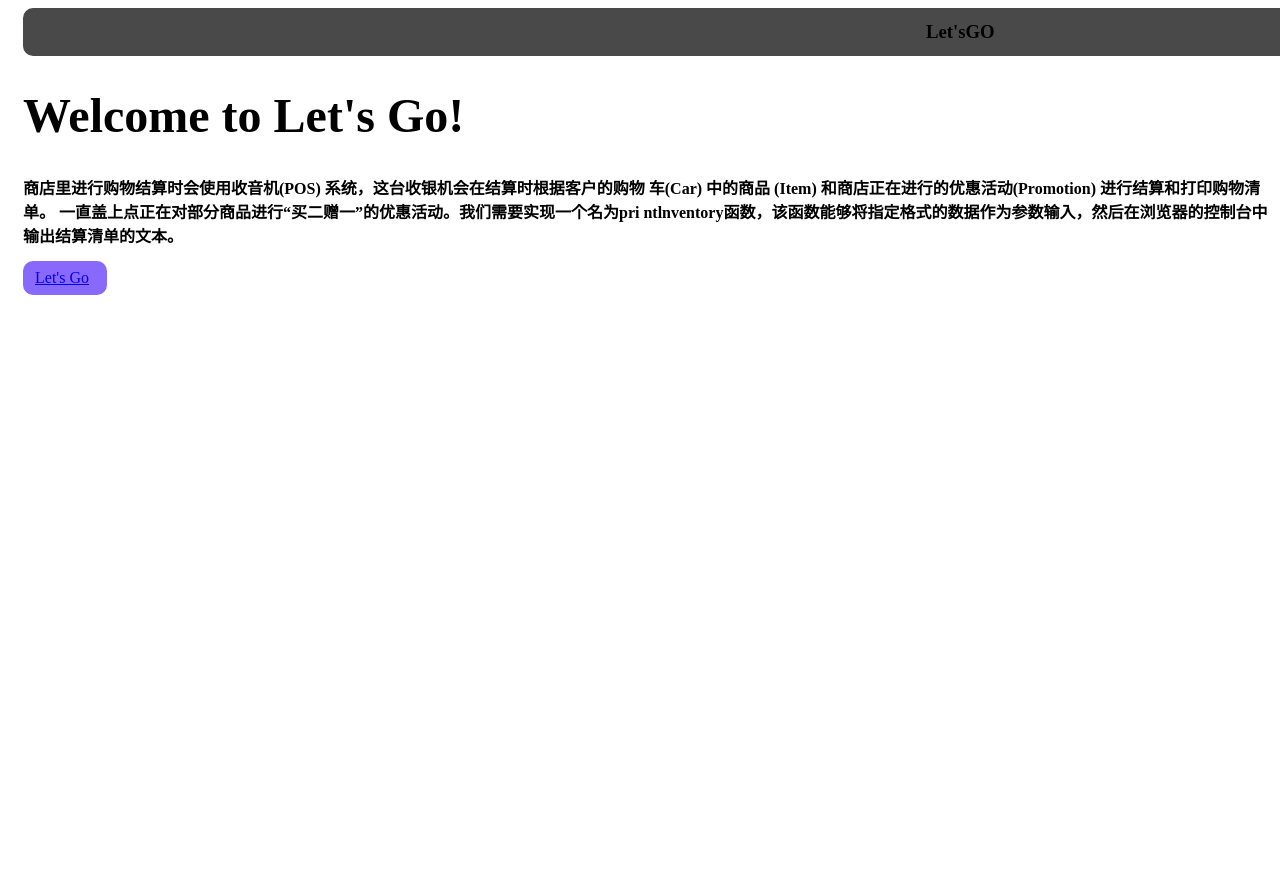
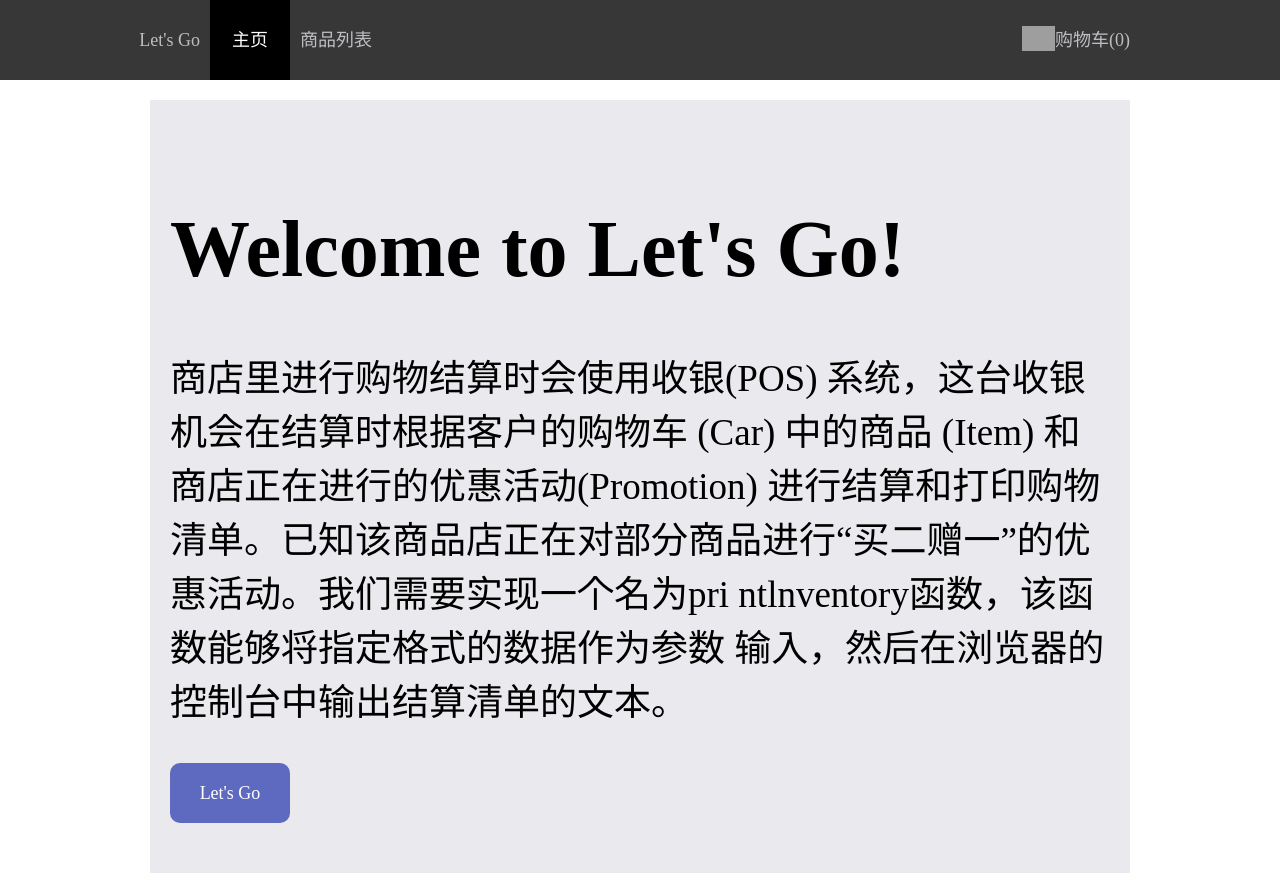
Before and after one commit to g6222/gf, a Django app: page / in a window 1280 px wide; the page is wider, and only the part inside the window is pictured. Before the commit the page ends 295 px from the top of that part, so only its background shows below. Run offline with Django 3.2, Linux system fonts and the light colour scheme; grey boxes are pictures that could not be loaded.

Commit message:
My Django Girls app, first commit

```diff
--- a/blog/static/css/blog.css
+++ b/blog/static/css/blog.css
@@ -1,31 +1,75 @@
-<style>
-table.one
-{
-    table-layout: automatic
+body{
+    margin: 0px;
 }
-body {
-        padding-left: 15px;
-    }
-h1 {
-    font-size: 300%
-
+.frame {
+    background-color: #373737;
+    width: auto;
+    height: 80px;
+    margin: auto;
 }
-h2 {
-    font-size: 100%
+.go {
+    background-color: #373737;
+    color: #bebdc1;
+    width: 200px;
+    float: left;
+    line-height: 80px;
+    font-size:18px;
+    text-align: right;
+    margin: 0px 10px 0px 0px;
 }
-h3{
-    border:3px solid #494949;
-    padding:10px 900px;
-    background: #494949;
-    width:60px;
+.button {
+    background-color: black;
+    color: white;
+    width: 80px;
+    float: left;
+    line-height: 80px;
+    font-size:18px;
+    text-align: center;
+    text-decoration:blink;
+}
+.list {
+    background-color: #373737;
+    color: #bebdc1;
+    float: left;
+    line-height: 80px;
+    font-size:18px;
+    padding: 0px 10px;
+}
+.cart {
+    background-color: #373737;
+    margin: 0px 150px;
+    color: #bebdc1;
+    float: right;
+    line-height: 80px;
+    font-size:18px;
+}
+img.icon {
+    height: 25px;
+    float: left;
+    margin: 26px 0px;
+}
+.b {
+    background-color: #eae9ed;
+    padding: 50px 20px;
+    margin: 20px 150px;
+}
+h1{
+    font-size:80px;
+}
+p{
+font-size:37px;
+}
+.e {
+    background-color: #5e6ac0;
+    width: 120px;
+    height: 60px;
+    line-height: 60px;
+    font-size:18px;
+    text-align: center;
     border-radius:10px;
+    color: white;
+    display:block;
 }
-div
-{
-    border:2px solid #8968fc;
-    padding:6px 10px;
-    background: #8968fc;
-    width:60px;
-    border-radius:10px;
+.list:hover, .cart:hover, .gff:hover {
+    background-color: black;
 }
-</style>
--- a/blog/templates/blog/post_list.html
+++ b/blog/templates/blog/post_list.html
@@ -5,16 +5,35 @@
     <link rel="stylesheet" href="{% static 'css/blog.css' %}">
 </head>
 <body>
-<h3>
-Let'sGO
-</h3>
-</table>
-        <h1>Welcome to Let's Go!</h1>
-        <h2>      商店里进行购物结算时会使用收音机(POS) 系统，这台收银机会在结算时根据客户的购物
-      车(Car) 中的商品 (Item) 和商店正在进行的优惠活动(Promotion) 进行结算和打印购物清单。
-            一直盖上点正在对部分商品进行“买二赠一”的优惠活动。我们需要实现一个名为pri
-      ntlnventory函数，该函数能够将指定格式的数据作为参数输入，然后在浏览器的控制台中
-      输出结算清单的文本。</h2>
-        <div><a href="#">Let's Go</a></div>
+    <div class="frame">
+        <div class="go">
+            Let's Go
+        </div>
+        <div class="button">
+            <a href="#" class="button">主页</a>
+        </div>
+        <div class="list">
+            商品列表
+        </div>
+        <div class="cart">
+            <img class="icon" src="http://www.msqq.com/d/file/icon/2014-11-21/0f84db36315717762ed353eb3defaa7b.png"
+            onerror="alert('错误')"/>
+            购物车(0)
+        </div>
+        </div>
+<div class="b">
+    <h1>
+        Welcome to Let's Go!
+    </h1>
+    <p>
+        商店里进行购物结算时会使用收银(POS)  系统，这台收银机会在结算时根据客户的购物车
+    (Car) 中的商品 (Item) 和商店正在进行的优惠活动(Promotion) 进行结算和打印购物
+      清单。已知该商品店正在对部分商品进行“买二赠一”的优惠活动。我们需要实现一个名为pri
+      ntlnventory函数，该函数能够将指定格式的数据作为参数 输入，然后在浏览器的控制台中输出结算清单的文本。
+    </p>
+    <div class="e">
+        Let's Go
+    </div>
+    </div>
 </body>
 </html>
```
Lines whose indentation alone changed are shown as unchanged.
